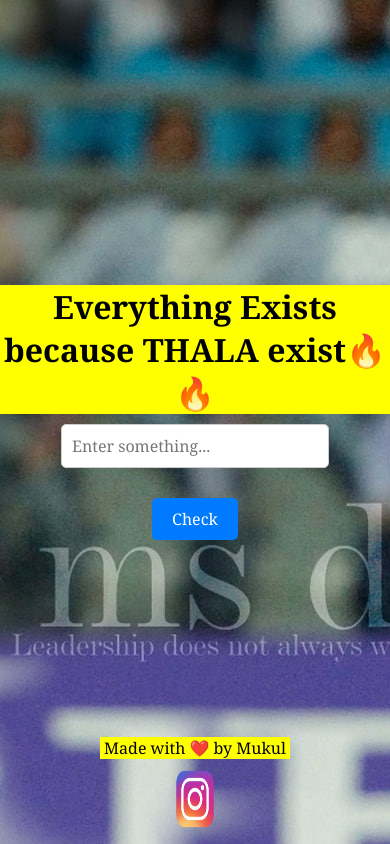
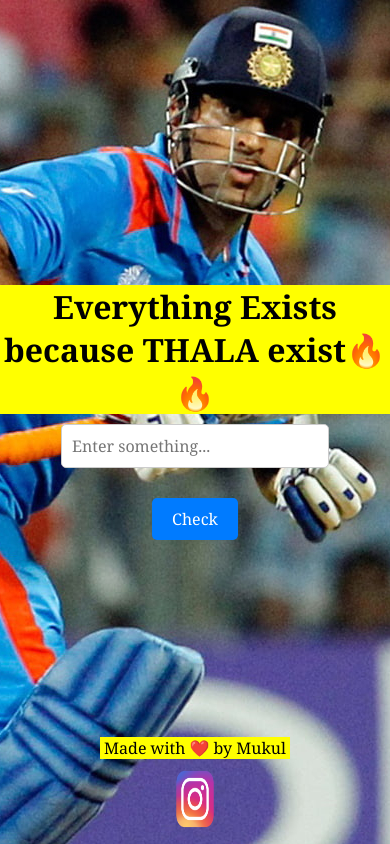
Before and after one commit to Mukul2301/thala-project, a React (Create React App) app: page / in a window 390 px wide. Built offline with nearby package versions, Linux system fonts and the light colour scheme.

Commit message:
mobile responsive changes

```diff
--- a/src/App.css
+++ b/src/App.css
@@ -15,6 +15,7 @@
   object-fit: cover;
   position: relative;
   min-height: 100vh;
+  transition: background-position-x 0.5s ease;
 }
 
 h1 {
@@ -121,6 +122,9 @@ footer p {
 }
 
 @media screen and (max-width: 1700px) {
+  .App {
+    background-position-x: 50%;
+  }
   .video {
     height: 400px;
     width: 400px;
@@ -130,3 +134,9 @@ footer p {
     height: 350px;
   }
 }
+
+@media screen and (max-width: 1000px) {
+  .App {
+    background-position-x: 70%;
+  }
+}
```
